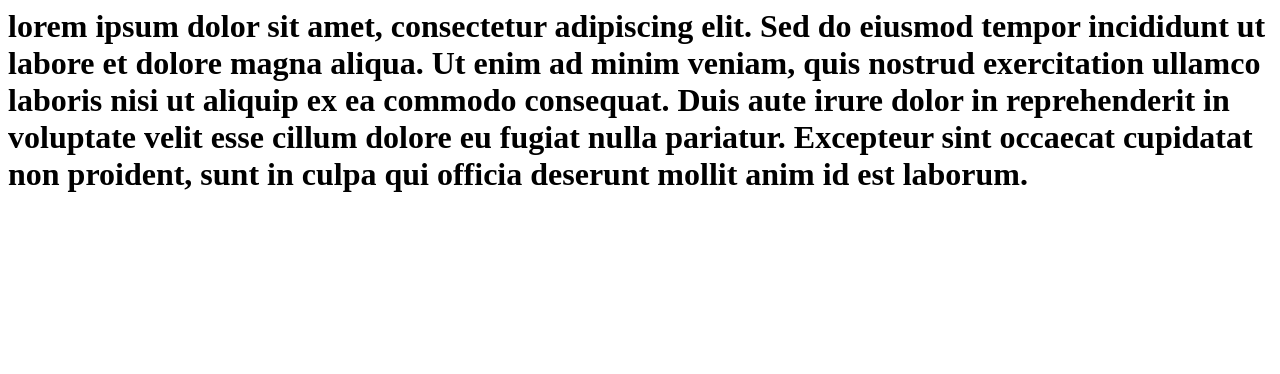
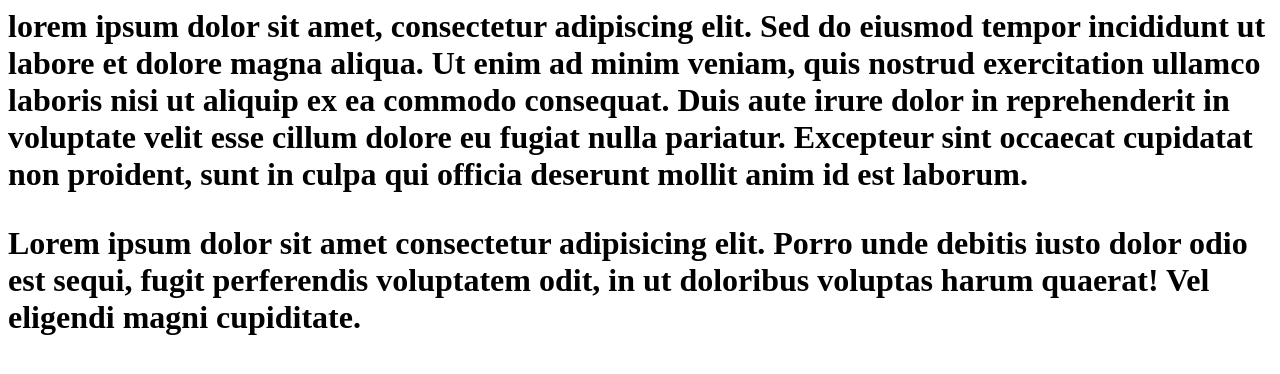
Before and after one commit to pcmedsinge/learn-git, a plain HTML site: page index.html in a window 1280 px wide. Drawn offline with Linux system fonts and the light colour scheme.

Commit message:
updated index page

```diff
--- a/index.html
+++ b/index.html
@@ -9,5 +9,7 @@
     <p>lorem ipsum dolor sit amet, consectetur adipiscing elit. Sed do eiusmod tempor incididunt ut
         labore et dolore magna aliqua. Ut enim ad minim veniam, quis nostrud exercitation ullamco laboris nisi ut aliquip ex ea commodo consequat. Duis aute irure dolor in reprehenderit in voluptate velit esse cillum dolore eu fugiat nulla pariatur. Excepteur sint occaecat cupidatat non proident,
         sunt in culpa qui officia deserunt mollit anim id est laborum.</p>
+    <p>Lorem ipsum dolor sit amet consectetur adipisicing elit. Porro unde debitis iusto dolor odio est sequi, fugit perferendis voluptatem odit,
+        in ut doloribus voluptas harum quaerat! Vel eligendi magni cupiditate.<p>
 </body>
 </html>
```
